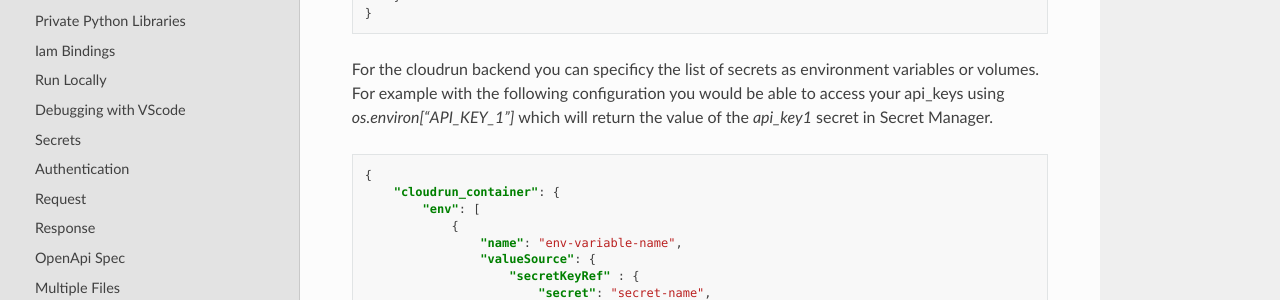
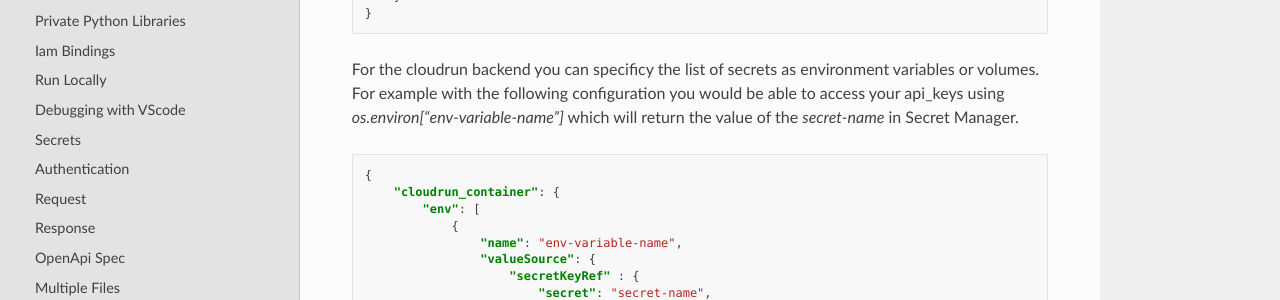
Before and after one commit to goblet/goblet, a Sphinx documentation site: the page built from docs/source/topics.rst, in a window 1280 px wide and 900 px high, scrolled down 6549 px. Shown: the part 150-450 px from the top of the window. Built offline with Sphinx 7.4.7 and the Read the Docs theme 2.0.0, drawn with Linux system fonts in a browser that asks for light colours.

Commit message:
update description

```diff
--- a/docs/source/topics.rst
+++ b/docs/source/topics.rst
@@ -347,7 +347,7 @@ cloudfunction also supports secret volumes
     }
 
 For the cloudrun backend you can specificy the list of secrets as environment variables or volumes. For example with the following configuration you would be able to access
-your api_keys using `os.environ["API_KEY_1"]` which will return the value of the `api_key1` secret in Secret Manager.
+your api_keys using `os.environ["env-variable-name"]` which will return the value of the `secret-name` in Secret Manager.
 
 .. code:: json
 
```
